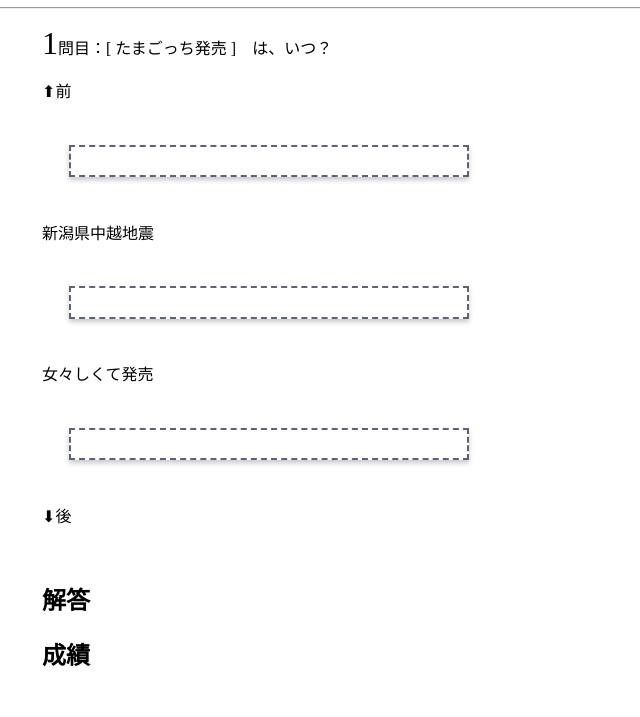
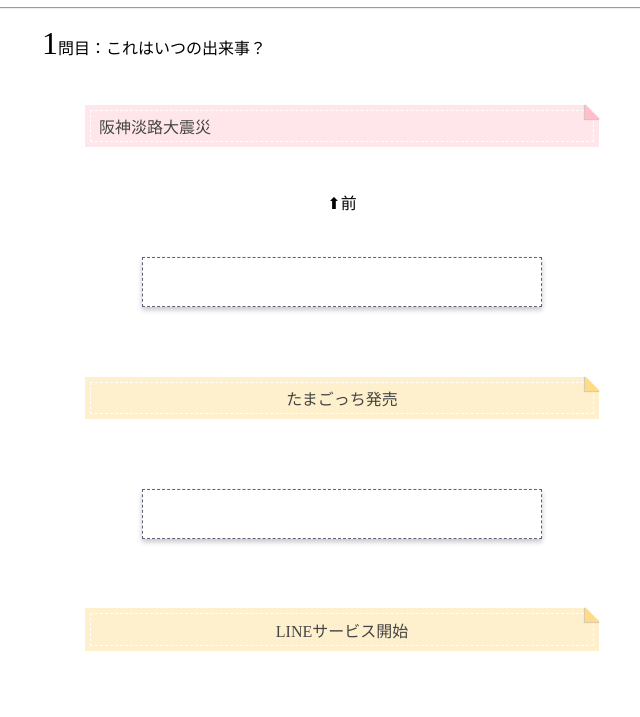
Before and after one commit to Emily57/heiseiTL, a plain HTML site: page heiseiTL.html in a window 1280 px wide. Shown: the part 81-798 px from the top of the page, without its empty margins (298-938 px from the left). Drawn offline with Linux system fonts and the light colour scheme.

Commit message:
Change the color of Qestuon

```diff
--- a/heiseiTL.css
+++ b/heiseiTL.css
@@ -15,14 +15,21 @@ h1{
   margin: auto;
 }
 
+#text_timeline{
+  text-align: center;
+  margin: auto;
+  /*border: dashed 2px #5d627b;*/
+}
+
 .choices_btn, .choices_btn:hover{
   outline : none;
   min-width: 400px;
   max-width: 500px;
+  min-height: 50px;
   padding: 0.5em 1em;
   margin: 2em;
   background: white;
-  border: dashed 2px #5d627b;
+  border: dashed 1px #5d627b;
   box-shadow: 0 3px 5px rgba(0, 0, 0, 0.22);
 }
 
@@ -34,7 +41,44 @@ h1{
 }
 
 .choices_btn:active {
-  border: dashed 2px #dcdcdc;
+  border: dashed 1px #dcdcdc;
+}
+
+#tl, #qa{
+  min-width: 400px;
+  max-width: 500px;
+  margin: 3em;
+  position: relative;
+  background: #fff0cd;
+  box-shadow: 0px 0px 0px 5px #fff0cd;
+  border: dashed 1px white;
+  padding: 0.2em 0.5em;
+  color: #454545;
+}
+
+#qa{
+    background: #ffe6ea;
+    box-shadow: 0px 0px 0px 5px #ffe6ea;
+}
+
+#tl:after ,#qa:after{
+    position: absolute;
+    content: '';
+    right: -7px;
+    top: -7px;
+    border-width: 0 15px 15px 0;
+    border-style: solid;
+    border-color: #ffdb88 #fff #ffdb88;
+    box-shadow: -1px 1px 1px rgba(0, 0, 0, 0.15);
+}
+
+#qa:after{
+    border-color: #ffc0cb #fff #ffc0cb;
+}
+
+#tl p, #qa p{
+    margin: 0;
+    padding: 0;
 }
 
 .flex{
--- a/heiseiTL.html
+++ b/heiseiTL.html
@@ -10,8 +10,9 @@
 <hr>
 <div id="game_screen">
   <div id="text_quiz"></div>
+  <div id="text_timeline"></div>
   <h2>解答</h2>
-  <div id="text_a"></div>
+  <div id="text_all_timeline"></div>
   <div id="text_s"></div>
   <h2>成績</h2>
   <div id="text_result"></div>
--- a/heiseiTL.js
+++ b/heiseiTL.js
@@ -12,6 +12,7 @@ qa[8] = ["LINEサービス開始",20110623,2011,6,23];
 qa[9] = ["女々しくて発売",20091021,2009,10,21];
 qa[10] = ["郵政民営化",20071001,2007,10,01];
 qa[11] = ["新潟県中越地震",20041023,2004,10,23];
+qa[12] = ["阪神淡路大震災",19950117,1995,01,17];
 
 var tl = [];
 
@@ -32,7 +33,7 @@ function setReady() {
 	}
 
 	quiz(); //最初の問題
-	document.getElementById("text_a").innerHTML = "";
+	document.getElementById("text_all_timeline").innerHTML = "";
 }
 
 
@@ -62,11 +63,11 @@ function quiz() {
 		}
 	}
 
-	var timeline = "<p><font size='6'>" + (count + 1) + "</font>問目：[ " + qa[count+2][0] + " ]　は、いつ？</p>";
-	timeline += "<p>⬆︎前</p>";
+	var textQuiz = "<p><font size='6'>" + (count + 1) + "</font>問目：これはいつの出来事？</p><div id='qa'><p>" + qa[count+2][0] + "</p></div>";
+	var timeline = "<p>⬆︎前</p>";
 	for(i=0; i <= count+1; i++){
 		timeline += "<input type='button' value='' class='choices_btn' onclick='answer( " + i + ")'>";
-		timeline += "<p>" + tl[i][0] + "<p>";
+		timeline += "<div id='tl'><p>" + tl[i][0] + "<p></div>";
 	}
 	lastqa = count+2; //string になってしまうので、事前に格納
 	timeline += "<input type='button' value='' class='choices_btn' onclick='answer( "+ lastqa + ")'>";
@@ -74,7 +75,8 @@ function quiz() {
 	timeline += "<br>";
 
 	//問題
-	document.getElementById("text_quiz").innerHTML = timeline;
+  document.getElementById("text_quiz").innerHTML = textQuiz;
+	document.getElementById("text_timeline").innerHTML = timeline;
 }
 
 //解答表示
@@ -108,6 +110,7 @@ function answer(num) {
 	} else {
 		//終了
 		document.getElementById("text_quiz").innerHTML = "( ˙ㅂ˙)ﾉｼ　終了！";
+		document.getElementById("text_timeline").innerHTML = "";
 
 		tl[tl.length] = qa[tl.length];
 		for(var x = tl.length - 1; x >= 0; x--){
@@ -120,11 +123,11 @@ function answer(num) {
 			}
 		}
 
-		var commentary = ""
+		var commentary = "<p>こたえ</p>"
 		for(var z = 0; z<tl.length; z++){
-			commentary += "<p>" + tl[z][0] + "は、" + tl[z][2] + "年" + tl[z][3] + "月" +tl[z][4] + "日</p>";
+			commentary += "<p>" + tl[z][0] + "：" + tl[z][2] + "年" + tl[z][3] + "月" +tl[z][4] + "日</p>";
 		}
-		document.getElementById("text_a").innerHTML = commentary;
+		document.getElementById("text_all_timeline").innerHTML = commentary;
 		var s = "【<a href='javascript:setReady()'>もう一度</a>】";
 		s += "【<a href='javascript:setReset()'>成績をリセットして最初から</a>】";
 		document.getElementById("text_s").innerHTML = s;
```
